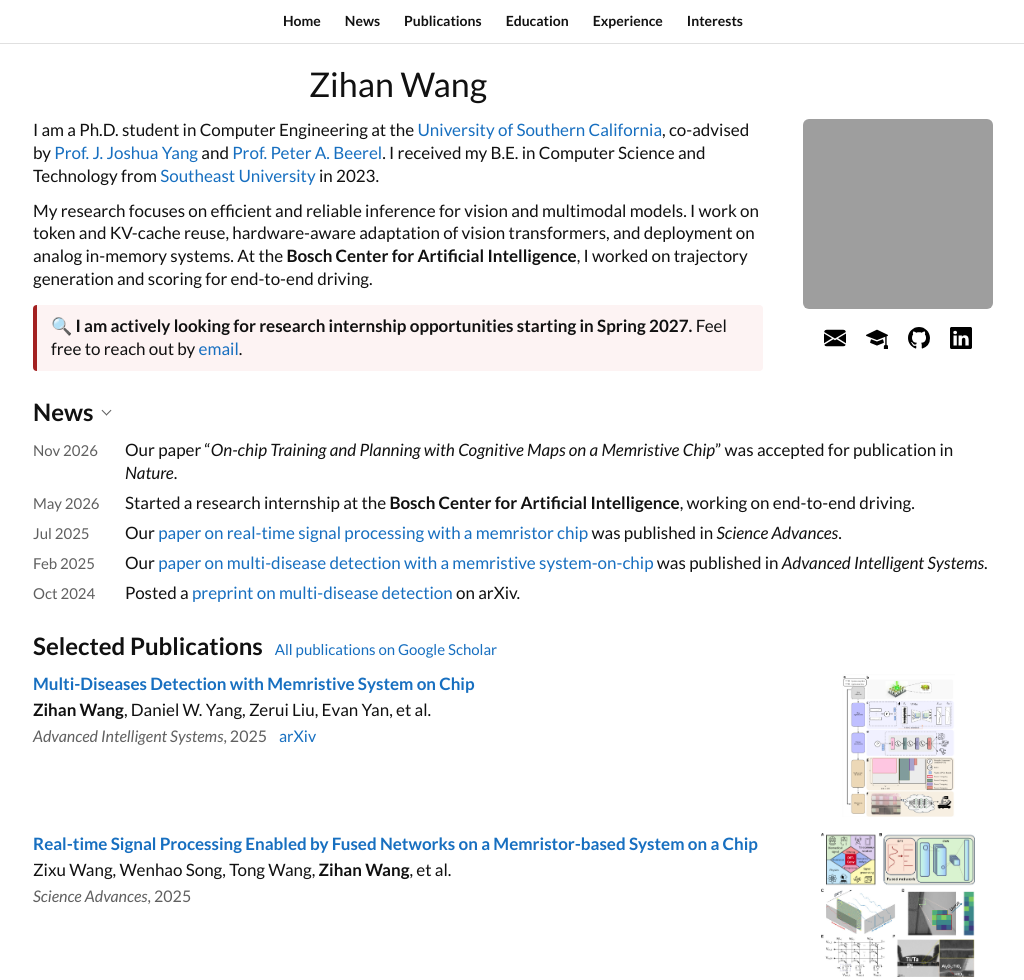
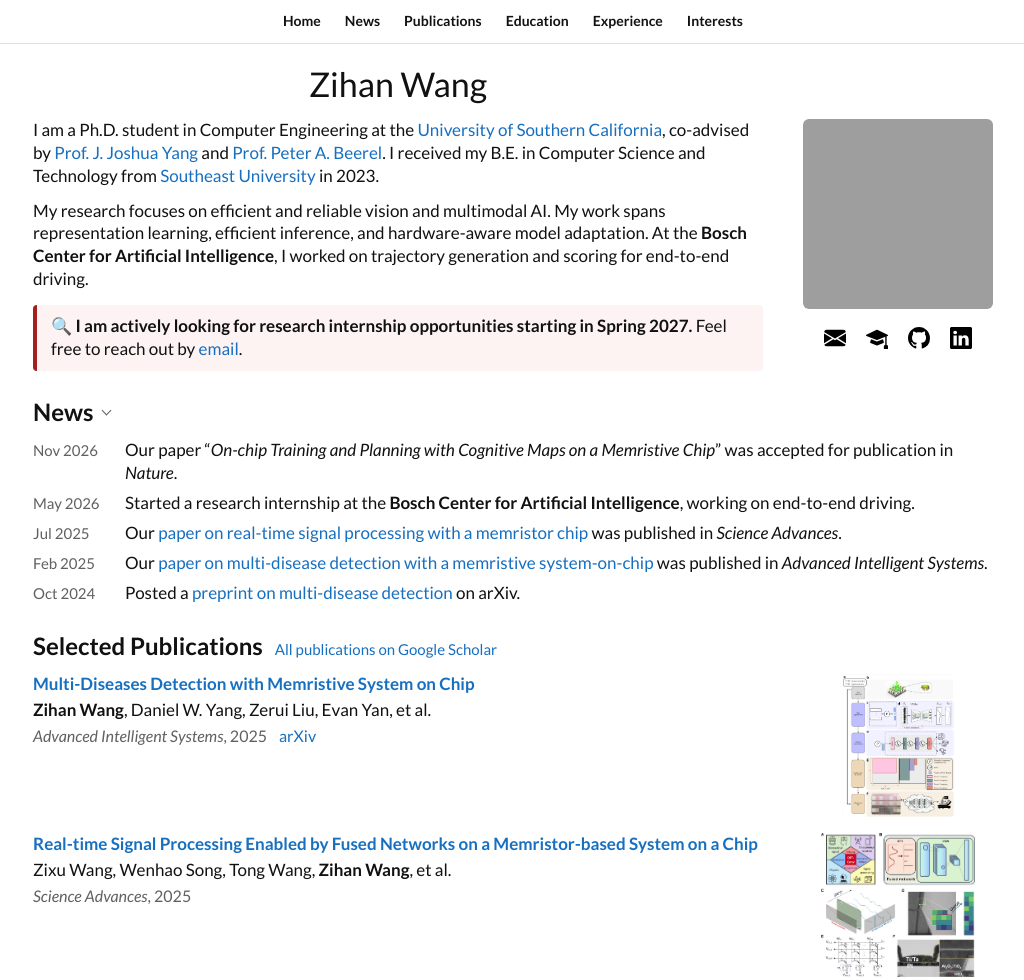
Before and after one commit to ZihanWw/ZihanWw.github.io, a plain HTML site: page index.html in a window 1280 px wide. Shown: the top 980 px of the page, without its empty margins (127-1151 px from the left). Drawn offline with Linux system fonts and the light colour scheme; grey boxes are pictures that could not be loaded.

Commit message:
Revise research interests and remove art

```diff
--- a/index.html
+++ b/index.html
@@ -26,7 +26,7 @@
       <h1 id="name">Zihan Wang</h1>
       <div class="intro">
         <p>I am a Ph.D. student in Computer Engineering at the <a href="https://www.usc.edu/">University of Southern California</a>, co-advised by <a href="https://today.usc.edu/profile/j-joshua-yang/">Prof. J. Joshua Yang</a> and <a href="https://viterbi.usc.edu/directory/faculty/Beerel/Peter">Prof. Peter A. Beerel</a>. I received my B.E. in Computer Science and Technology from <a href="https://www.seu.edu.cn/english/">Southeast University</a> in 2023.</p>
-        <p>My research focuses on efficient and reliable inference for vision and multimodal models. I work on token and KV-cache reuse, hardware-aware adaptation of vision transformers, and deployment on analog in-memory systems. At the <strong>Bosch Center for Artificial Intelligence</strong>, I worked on trajectory generation and scoring for end-to-end driving.</p>
+        <p>My research focuses on efficient and reliable vision and multimodal AI. My work spans representation learning, efficient inference, and hardware-aware model adaptation. At the <strong>Bosch Center for Artificial Intelligence</strong>, I worked on trajectory generation and scoring for end-to-end driving.</p>
       </div>
       <div class="profile">
         <img class="portrait" src="assets/zihan-wang-cafe.jpg" alt="Zihan Wang" width="9504" height="6336" decoding="async">
@@ -166,7 +166,6 @@
     <section class="section" id="interests" aria-labelledby="interests-title">
       <h2 id="interests-title">Interests</h2>
       <ul class="interests-list">
-        <li><span class="interest-icon" aria-hidden="true">🎨</span> Art</li>
         <li><span class="interest-icon" aria-hidden="true">🎵</span> Music</li>
         <li><span class="interest-icon" aria-hidden="true">🐶</span> Oreo, my dog</li>
       </ul>
```
